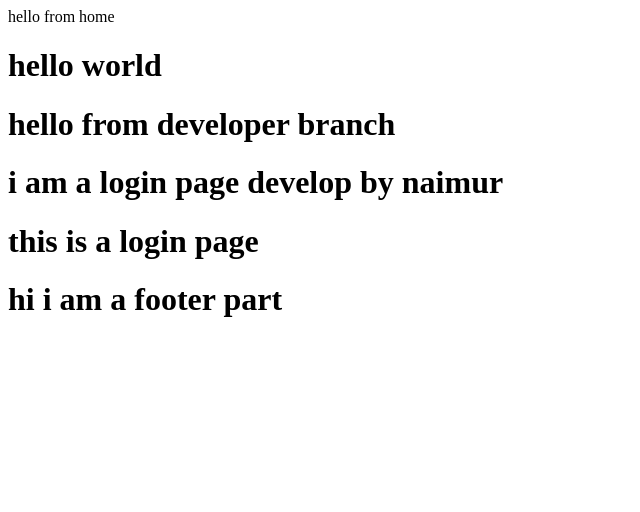
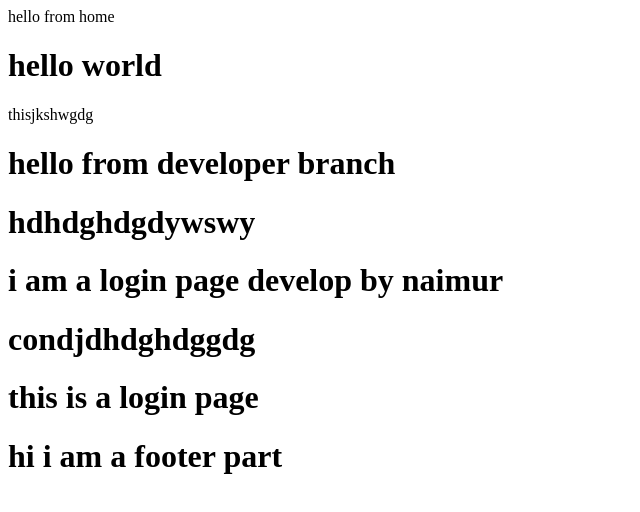
Before and after one commit to Tasnim63/git-collaboration, a plain HTML site: page index.html in a window 1280 px wide. Shown: the whole page, without its empty margins (0-640 px from the left). Drawn offline with Linux system fonts and the light colour scheme.

Commit message:
paragraph

```diff
--- a/index.html
+++ b/index.html
@@ -11,9 +11,12 @@
       <nav>hello from home</nav>
     </header>
     <h1>hello world</h1>
+    <p>thisjkshwgdg</p>
     <h1>hello from developer branch</h1>
+    <h1>hdhdghdgdywswy</h1>
 
     <h1>i am a login page develop by naimur</h1>
+    <h1>condjdhdghdggdg</h1>
     <h1>this is a login page</h1>
     <h1>hi i am a footer part</h1>
   </body>
```
